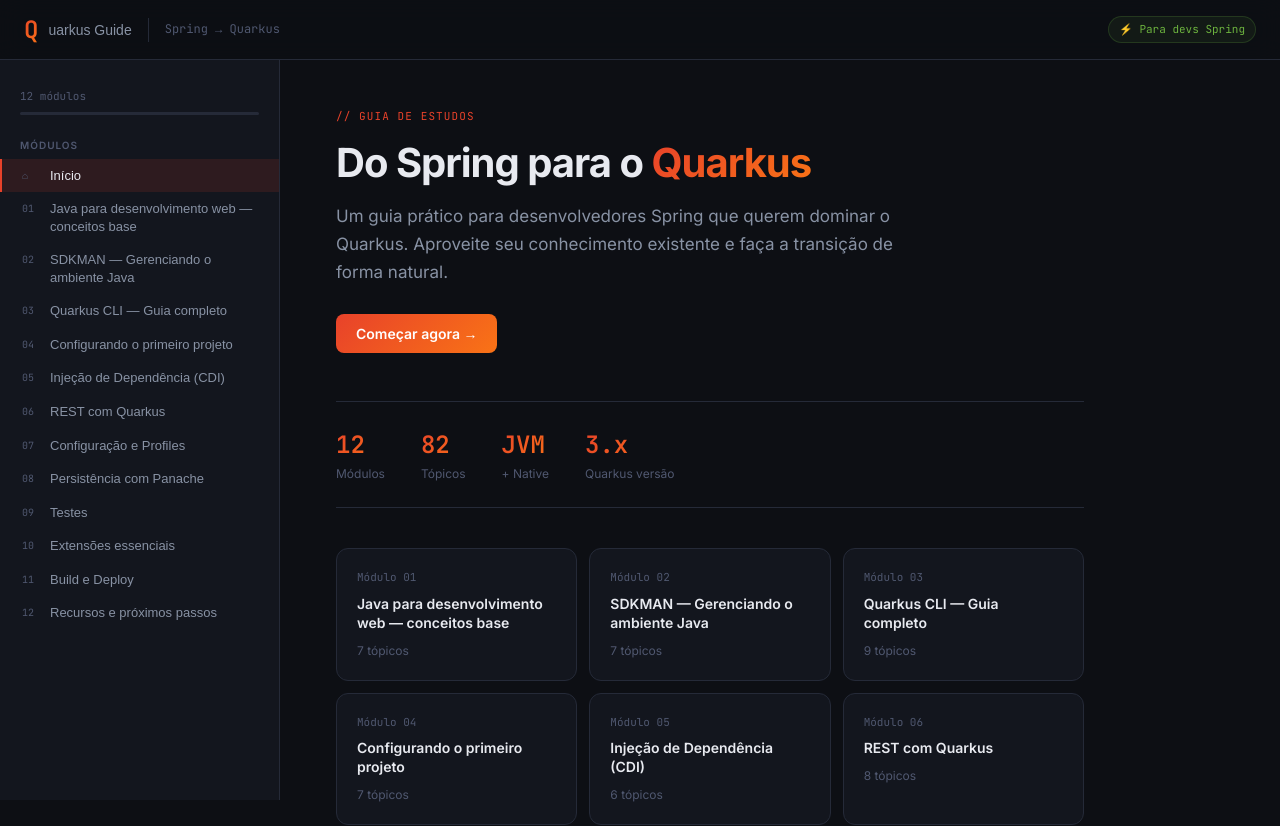
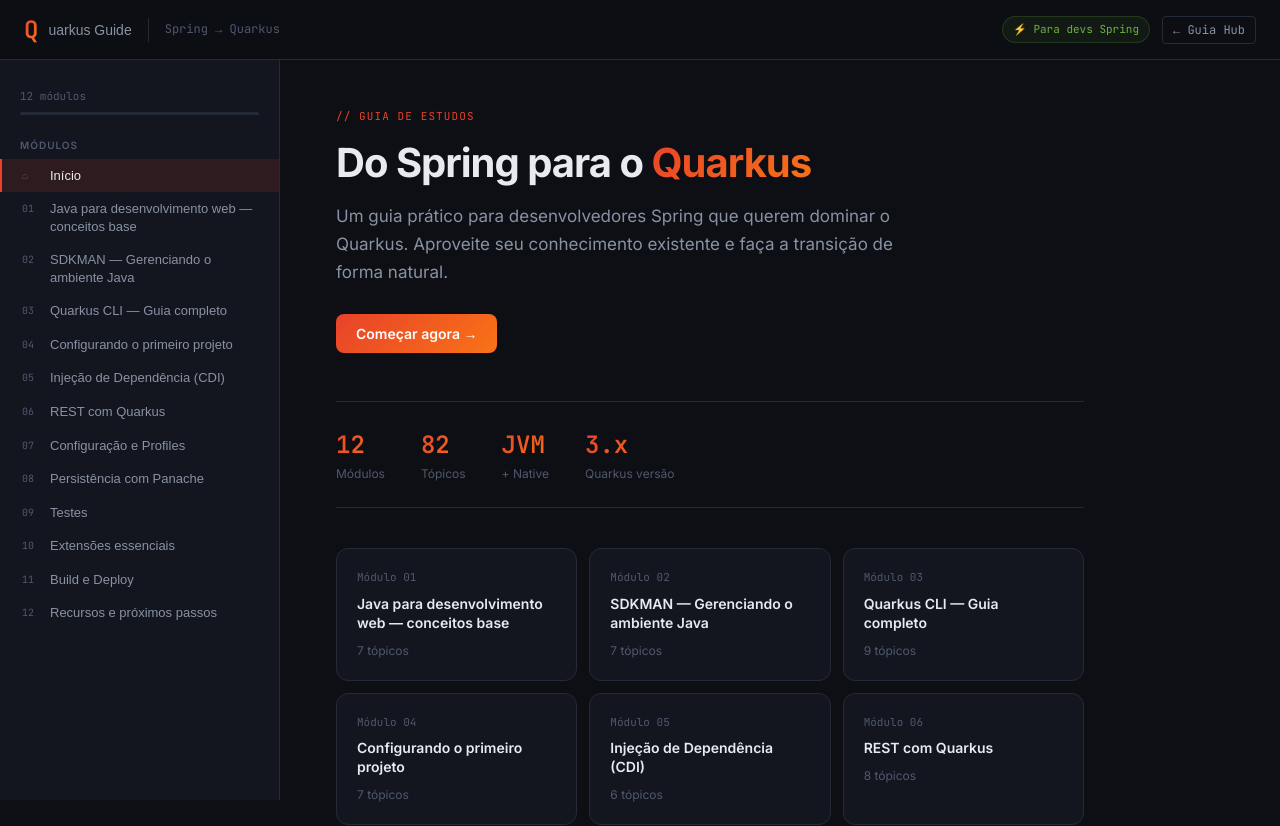
Before and after one commit to huser0/quarkus-study-guide-for-team, a React (Vite) app: page / in a window 1280 px wide. Shown: the top 826 px of the page. Built offline with nearby package versions, Linux system fonts and the light colour scheme.

Commit message:
feat: add back-to-hub button in header

```diff
--- a/src/App.jsx
+++ b/src/App.jsx
@@ -57,6 +57,7 @@ function App() {
         <span className="header-subtitle">Spring → Quarkus</span>
         <div className="header-right">
           <span className="spring-badge">⚡ Para devs Spring</span>
+          <button className="back-hub-btn" onClick={() => window.location.href = 'https://hugosergio.com.br/guide/'}>← Guia Hub</button>
         </div>
       </header>
 
--- a/src/index.css
+++ b/src/index.css
@@ -66,6 +66,13 @@ body {
   background: rgba(109,179,63,0.08); border: 1px solid rgba(109,179,63,0.2);
   border-radius: 20px; padding: 4px 10px; font-family: var(--font-mono);
 }
+.back-hub-btn {
+  background: none; border: 1px solid var(--border);
+  color: var(--text-secondary); border-radius: var(--radius-sm);
+  padding: 5px 10px; cursor: pointer; font-size: 12px; font-family: var(--font-mono);
+  transition: all 0.15s;
+}
+.back-hub-btn:hover { border-color: var(--spring-green); color: var(--spring-green); }
 .menu-btn {
   display: none; background: none; border: 1px solid var(--border);
   color: var(--text-secondary); border-radius: var(--radius-sm);
```
